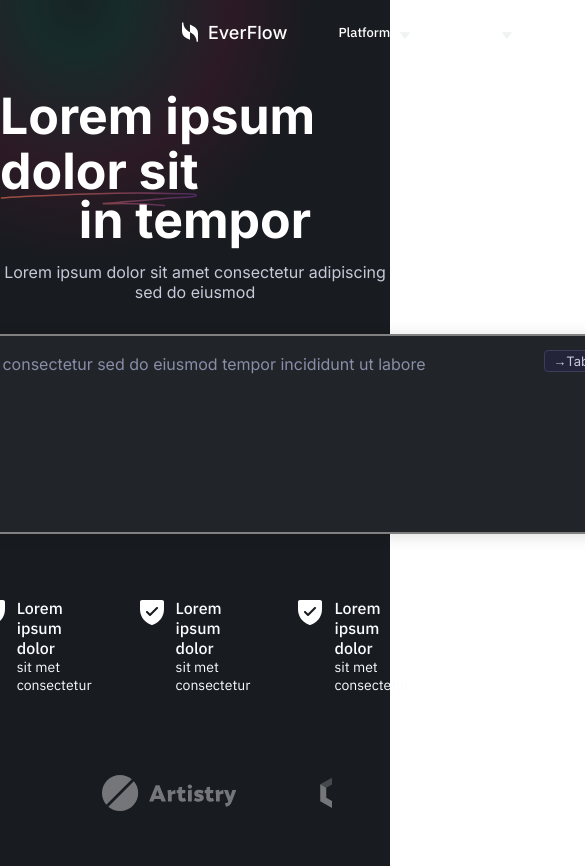
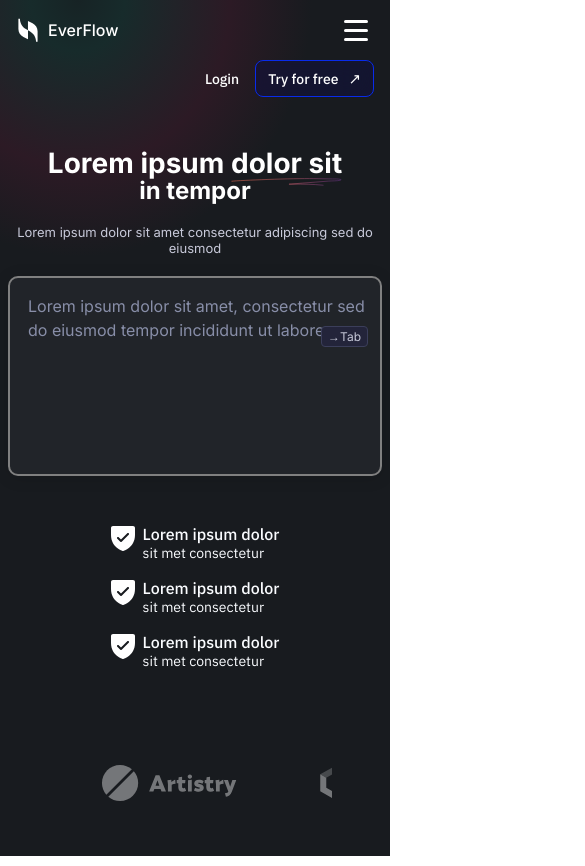
Before and after one commit to praxxOp/tooljet-a, a React (Vite) app in the folder tooljet-a/: page / in a window 390 px wide. Shown: the top 866 px of the page, 585 px wide, since content can reach past the window. Built offline with nearby package versions, Linux system fonts and the light colour scheme.

Commit message:
modified:   tooljet-a/src/components/Navbar/Navbar.css 	modified:   tooljet-a/src/components/Navbar/Navbar.jsx 	modified:   tooljet-a/src/components/input/input.css

```diff
--- a/tooljet-a/src/components/Navbar/Navbar.css
+++ b/tooljet-a/src/components/Navbar/Navbar.css
@@ -132,3 +132,101 @@
   font-size: 15px;
   margin-left: 4px;
 }
+
+.navbar-hamburger {
+  display: none;
+  flex-direction: column;
+  justify-content: center;
+  align-items: center;
+  width: 36px;
+  height: 36px;
+  cursor: pointer;
+  margin-left: 12px;
+  z-index: 20;
+}
+.hamburger-bar {
+  width: 24px;
+  height: 3px;
+  background: #fff;
+  margin: 3px 0;
+  border-radius: 2px;
+  transition: all 0.2s;
+}
+
+.navbar-mobile-menu {
+  display: none;
+}
+
+@media (max-width: 600px) {
+  .navbar-main {
+    flex-direction: column;
+    align-items: flex-start;
+    padding: 12px 16px;
+    height: auto;
+    gap: 12px;
+  }
+  .navbar-left {
+    flex-direction: row;
+    align-items: center;
+    width: 100%;
+    justify-content: space-between;
+  }
+  .navbar-left-group1 {
+    margin-right: 0;
+    gap: 8px;
+  }
+  .navbar-left-group2 {
+    display: none;
+  }
+  .navbar-right {
+    width: 100%;
+    justify-content: flex-end;
+    gap: 8px;
+  }
+  .navbar-login {
+    width: auto;
+    height: 36px;
+    font-size: 14px;
+    padding: 0 8px;
+  }
+  .navbar-cta {
+    padding: 8px 12px;
+    font-size: 14px;
+    border-radius: 8px;
+  }
+  .navbar-logo {
+    width: 24px;
+    height: 24px;
+  }
+  .navbar-title {
+    font-size: 16px;
+  }
+  .navbar-hamburger {
+    display: flex;
+  }
+  .navbar-mobile-menu {
+    display: flex;
+    flex-direction: column;
+    position: absolute;
+    top: 60px;
+    left: 0;
+    width: 100vw;
+    background: #23243a;
+    z-index: 100;
+    box-shadow: 0 4px 16px #0004;
+    padding: 12px 0;
+    gap: 0;
+  }
+  .navbar-mobile-menu .navbar-link {
+    width: 100%;
+    padding: 16px 24px;
+    font-size: 16px;
+    border-radius: 0;
+    border-bottom: 1px solid #333;
+    justify-content: flex-start;
+    text-align: left;
+  }
+  .navbar-mobile-menu .navbar-link:last-child {
+    border-bottom: none;
+  }
+}
--- a/tooljet-a/src/components/Navbar/Navbar.jsx
+++ b/tooljet-a/src/components/Navbar/Navbar.jsx
@@ -1,12 +1,20 @@
-import React from "react";
+import React, { useState } from "react";
 import "./Navbar.css";
+
 const Navbar = () => {
+  const [menuOpen, setMenuOpen] = useState(false);
+
   return (
     <div className="navbar-main">
       <div className="navbar-left">
         <div className="navbar-left-group1">
           <img src="/Everflow-logo.svg" alt="Everflow-logo" className="navbar-logo" />
           <h5 className="navbar-title">EverFlow</h5>
+        </div>
+        <div className="navbar-hamburger" onClick={() => setMenuOpen((open) => !open)}>
+          <span className="hamburger-bar"></span>
+          <span className="hamburger-bar"></span>
+          <span className="hamburger-bar"></span>
         </div>
         <div className="navbar-left-group2">
           <div className="navbar-link">Platform <span className="navbar-caret">▼</span></div>
@@ -22,6 +30,16 @@ const Navbar = () => {
           Try for free <span className="navbar-cta-arrow">↗</span>
         </button>
       </div>
+      {/* Mobile menu */}
+      {menuOpen && (
+        <div className="navbar-mobile-menu">
+          <div className="navbar-link">Platform <span className="navbar-caret">▼</span></div>
+          <div className="navbar-link">Product <span className="navbar-caret">▼</span></div>
+          <div className="navbar-link">Pricing</div>
+          <div className="navbar-link">Company <span className="navbar-caret">▼</span></div>
+          <div className="navbar-link">Resources <span className="navbar-caret">▼</span></div>
+        </div>
+      )}
     </div>
   );
 };
--- a/tooljet-a/src/components/input/input.css
+++ b/tooljet-a/src/components/input/input.css
@@ -169,3 +169,59 @@
   line-height: 1.5;
   white-space: pre-wrap;
 }
+
+@media (max-width: 600px) {
+  .main-input {
+    padding: 0 8px;
+    height: 600px;
+  }
+  .input-textarea-wrapper {
+    width: 100%;
+    min-width: 0;
+    height: auto;
+    margin-bottom: 20px;
+  }
+  .input-textarea {
+   height: 180px;
+    font-size: 15px;
+    padding: 14px 12px 14px 12px;
+    border-radius: 10px;
+  }
+  .input-tab-hint {
+    right: 14px;
+    top: 50px;
+    font-size: 12px;
+    padding: 2px 6px;
+  }
+  .input-submit-btn {
+    right: 12px;
+    bottom: 12px;
+    width: 32px;
+    height: 32px;
+    font-size: 18px;
+    border-radius: 7px;
+  }
+  .input-heading-row {
+    margin-bottom: 19px;
+  }
+  .input-heading-highlight {
+    font-size: 28px;
+  }
+  .input-heading-secondary {
+    font-size: 24px;
+    margin-top: -2px;
+  }
+  .input-subheading {
+    font-size: 13px;
+    margin-bottom: 20px;
+  }
+  .input-features-row {
+    gap: 16px;
+    margin-top: 24px;
+    flex-direction: column;
+    align-items: flex-start;
+  }
+  .input-feature {
+    gap: 8px;
+  }
+}
```
